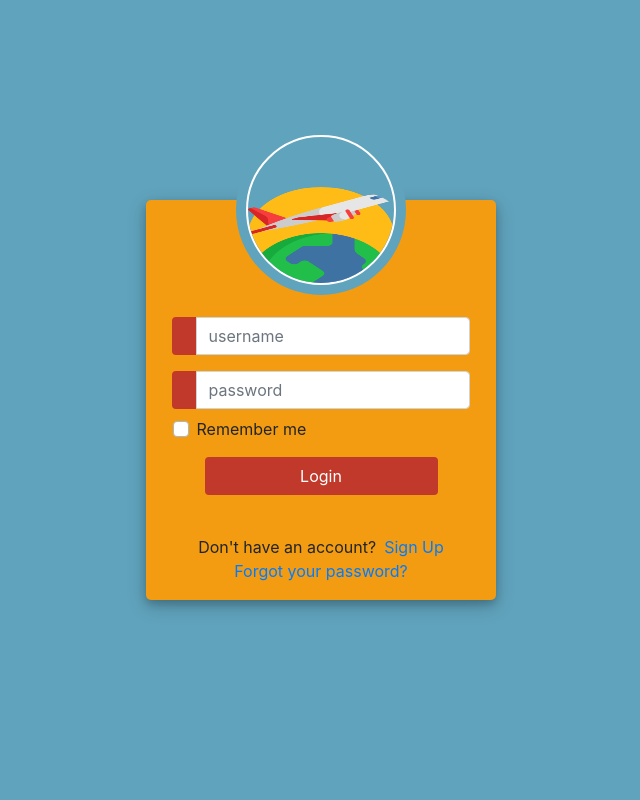
After one commit to darkvaderXD2014/flight-booking, a Django app: template templates/login.html in a window 1280 px wide. The commit adds this page. Shown: the whole page, without its empty margins (319-959 px from the left). Run offline with Django 3.2, Linux system fonts and the light colour scheme; the template is opened without the code that fills it, so the values that code supplies are empty; some libraries are stand-ins or nearby versions.

Commit message:
added some filez

```diff
--- a/assets/css/styles_new.css
+++ b/assets/css/styles_new.css
@@ -36,12 +36,15 @@
     .brand_logo {
         height: 150px;
         width: 150px;
+        padding-top: 50px;
         border-radius: 50%;
         border: 2px solid white;
     }
     .form_container {
         margin-top: 100px;
     }
+
+    /* Login Style */
     .login_btn {
         width: 100%;
         background: #c0392b !important;
--- a/login/urls.py
+++ b/login/urls.py
@@ -3,5 +3,6 @@ from django.urls import path
 from . import views
 
 urlpatterns = [
-    path('', views.index, name='index')
+    path('', views.login, name='login'),
+    path('register/', views.reg, name='reg'),
 ]
--- /dev/null
+++ b/templates/login.html
@@ -0,0 +1,49 @@
+{% extends 'base.html' %}
+{% load static %}
+{% block content %}
+<div class="container h-100">
+    <div class="d-flex justify-content-center h-100">
+        <div class="user_card">
+            <div class="d-flex justify-content-center">
+                <div class="brand_logo_container">
+                    <img src="{% static 'img/logo.png' %}" class="brand_logo" alt="Logo">
+                </div>
+            </div>
+            <div class="d-flex justify-content-center form_container">
+                <form>
+                    <div class="input-group mb-3">
+                        <div class="input-group-append">
+                            <span class="input-group-text"><i class="fas fa-user"></i></span>
+                        </div>
+                        <input type="text" name="" class="form-control input_user" value="" placeholder="username">
+                    </div>
+                    <div class="input-group mb-2">
+                        <div class="input-group-append">
+                            <span class="input-group-text"><i class="fas fa-key"></i></span>
+                        </div>
+                        <input type="password" name="" class="form-control input_pass" value="" placeholder="password">
+                    </div>
+                    <div class="form-group">
+                        <div class="custom-control custom-checkbox">
+                            <input type="checkbox" class="custom-control-input" id="customControlInline">
+                            <label class="custom-control-label" for="customControlInline">Remember me</label>
+                        </div>
+                    </div>
+                        <div class="d-flex justify-content-center mt-3 login_container">
+                 <button type="button" name="button" class="btn login_btn">Login</button>
+               </div>
+                </form>
+            </div>
+
+            <div class="mt-4">
+                <div class="d-flex justify-content-center links">
+                    Don't have an account? <a href="{% url 'reg' %} " class="ml-2">Sign Up</a>
+                </div>
+                <div class="d-flex justify-content-center links">
+                    <a href="#">Forgot your password?</a>
+                </div>
+            </div>
+        </div>
+    </div>
+</div>
+{% endblock %}
```
Also changed, not shown: other parts of assets/css/styles_new.css (+32 -0 lines), login/views.py (+5 -2 lines), templates/reg.html (renamed from templates/index.html, +9 -6 lines), assets/img/logo.png (added), db.sqlite3.
